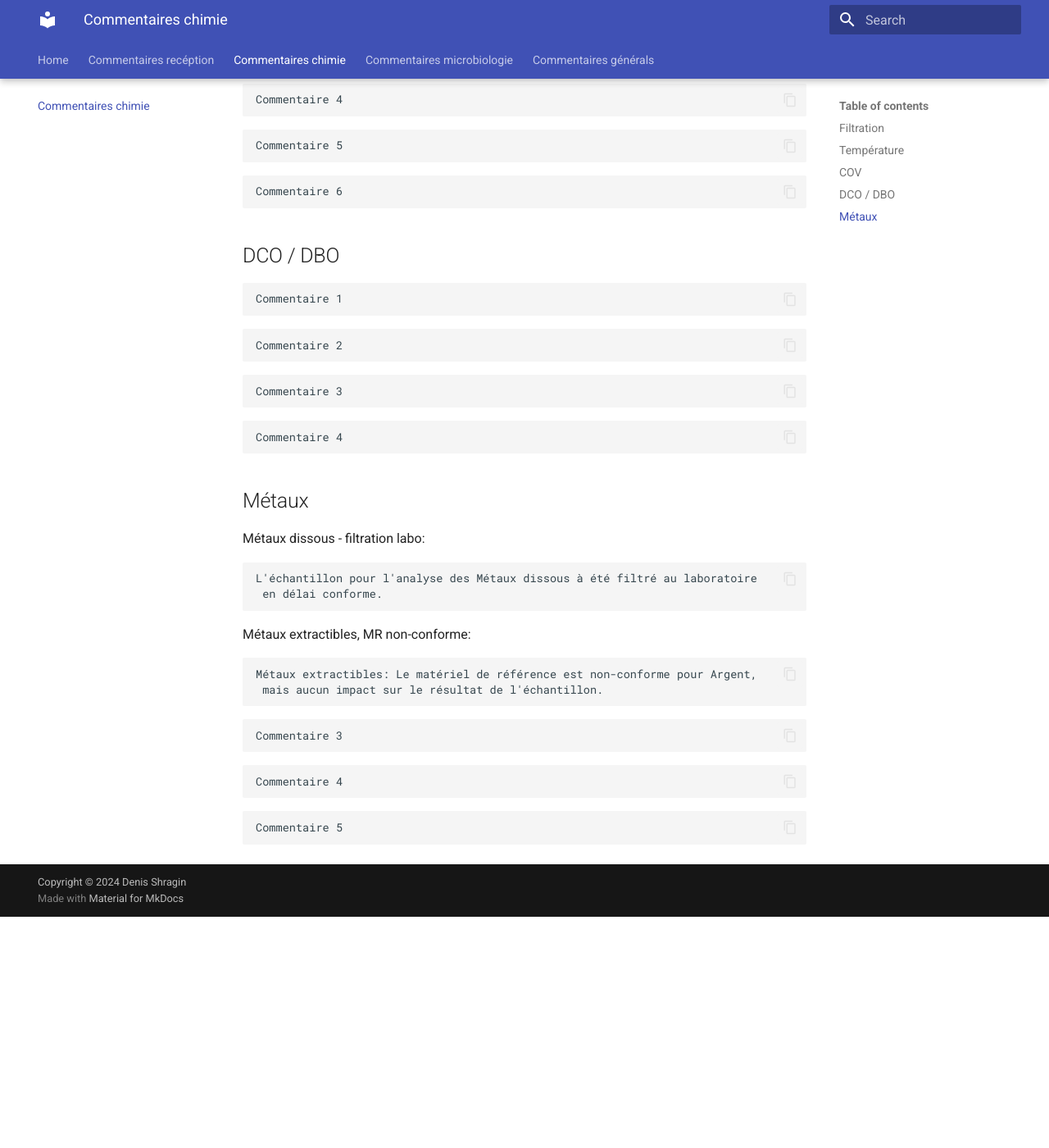
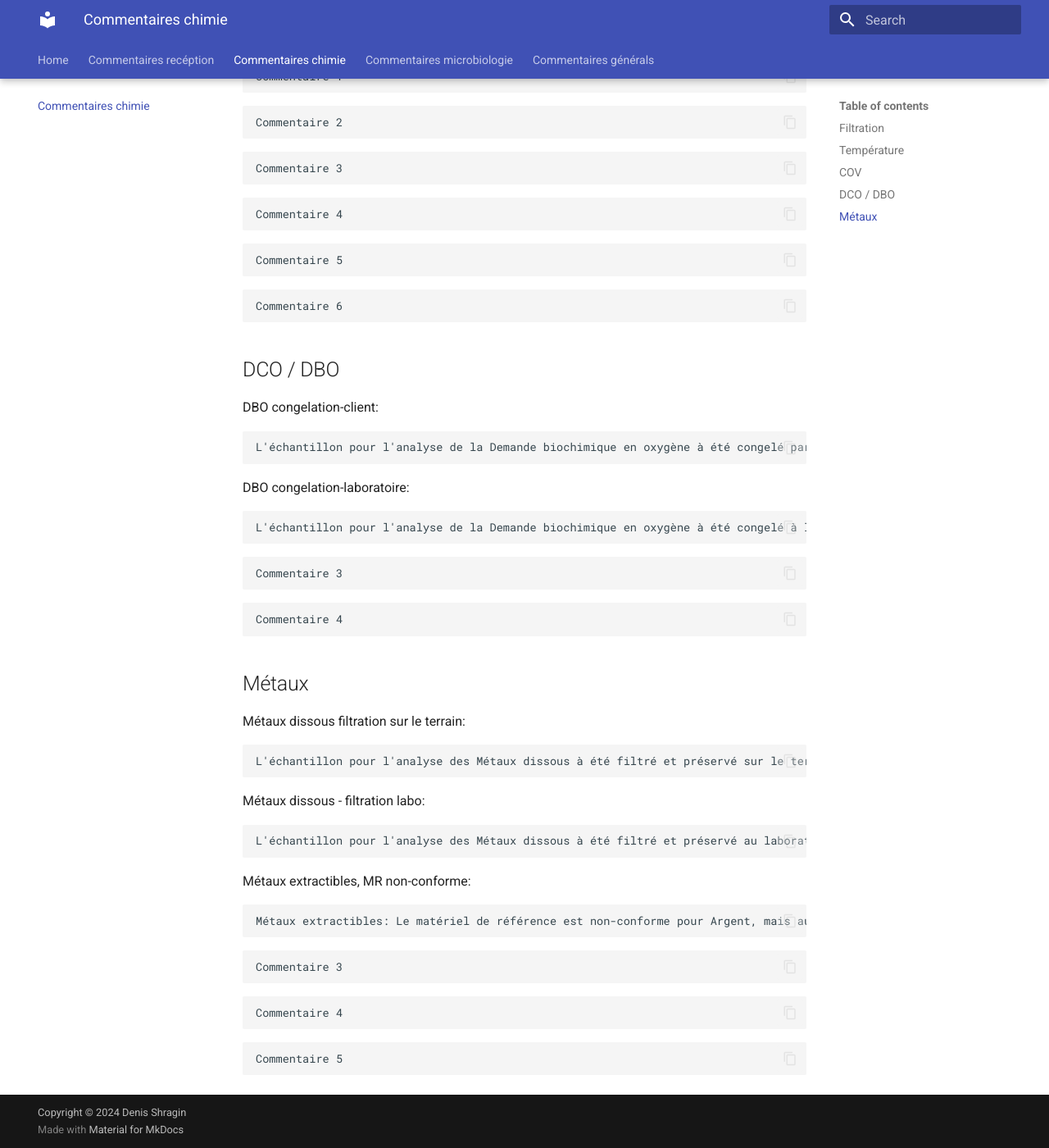
Before and after one commit to denisshragin/comments, an MkDocs documentation site: the page built from docs/chemistry.md, in a window 1280 px wide and 1400 px high, scrolled down 831 px. Shown: the whole window at 82% size. Built offline with MkDocs 1.6.1 and Material for MkDocs 9.7.7, drawn with Linux system fonts in a browser that asks for light colours; before the commit the page ends 1949 px from its top, so only the background shows below that; some of the changed text lies outside the part shown.

Commit message:
Several comments added

````diff
--- a/docs/chemistry.md
+++ b/docs/chemistry.md
@@ -16,10 +16,14 @@ Commentaire 3
 
 ## Température
 
+Échantillon -- congelation-client:
 ```
 L'échantillon a été congelé par le client.
 ```
-
+Échantillon -- congelation-laboratoire:
+```
+L'échantillon a été congelé à la réception au laboratoire afin de respecter le délai de conservation.
+```
 ```
 Commentaire 2
 ```
@@ -53,12 +57,13 @@ Commentaire 6
 ```
 
 ## DCO / DBO
+DBO congelation-client:
 ```
-Commentaire 1
+L'échantillon pour l'analyse de la Demande biochimique en oxygène à été congelé par le client.
 ```
-
+DBO congelation-laboratoire:
 ```
-Commentaire 2
+L'échantillon pour l'analyse de la Demande biochimique en oxygène à été congelé à la réception au laboratoire.
 ```
 
 ```
@@ -69,15 +74,17 @@ Commentaire 4
 ```
 
 ## Métaux
+Métaux dissous filtration sur le terrain:
+```
+L'échantillon pour l'analyse des Métaux dissous à été filtré et préservé sur le terrain.
+```
 Métaux dissous - filtration labo:
 ```
-L'échantillon pour l'analyse des Métaux dissous à été filtré au laboratoire
- en délai conforme.
+L'échantillon pour l'analyse des Métaux dissous à été filtré et préservé au laboratoire dans un délai conforme.
 ```
 Métaux extractibles, MR non-conforme:
 ```
-Métaux extractibles: Le matériel de référence est non-conforme pour Argent,
- mais aucun impact sur le résultat de l'échantillon.
+Métaux extractibles: Le matériel de référence est non-conforme pour Argent, mais aucun impact sur le résultat de l'échantillon.
 ```
 ```
 Commentaire 3
````
Also changed, not shown: docs/comments.md (+1 -1 lines), docs/micro.md (+1 -1 lines), docs/reception.md (+10 -6 lines).
